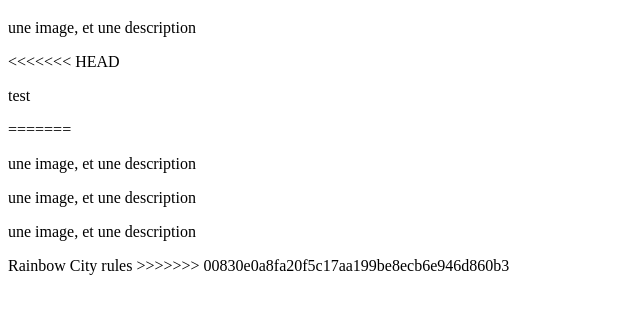
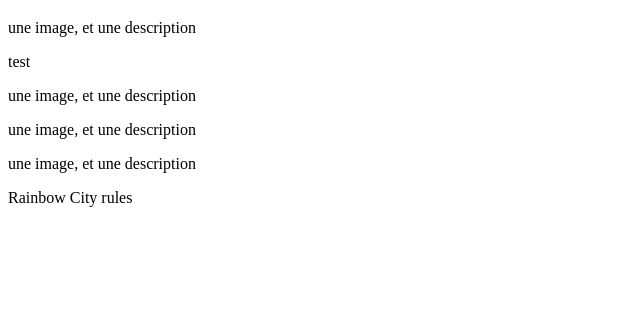
Before and after one commit to SylvainB59/URL-uberluConflit, a plain HTML site: page index.html in a window 1280 px wide. Shown: the part 61-374 px from the top of the page, without its empty margins (0-640 px from the left). Drawn offline with Linux system fonts and the light colour scheme.

Commit message:
Marilyne2

```diff
--- a/index.html
+++ b/index.html
@@ -11,16 +11,13 @@
     <h1>Titre1</h1>
     <article>
     <p>une image, et une description</p>
-<<<<<<< HEAD
     <p>test</p>
-=======
     <p>une image, et une description</p>
     <p>une image, et une description</p>
     <p>une image, et une description</p>
 </article>
 Rainbow City rules
 
->>>>>>> 00830e0a8fa20f5c17aa199be8ecb6e946d860b3
 
 
 </body>
```
